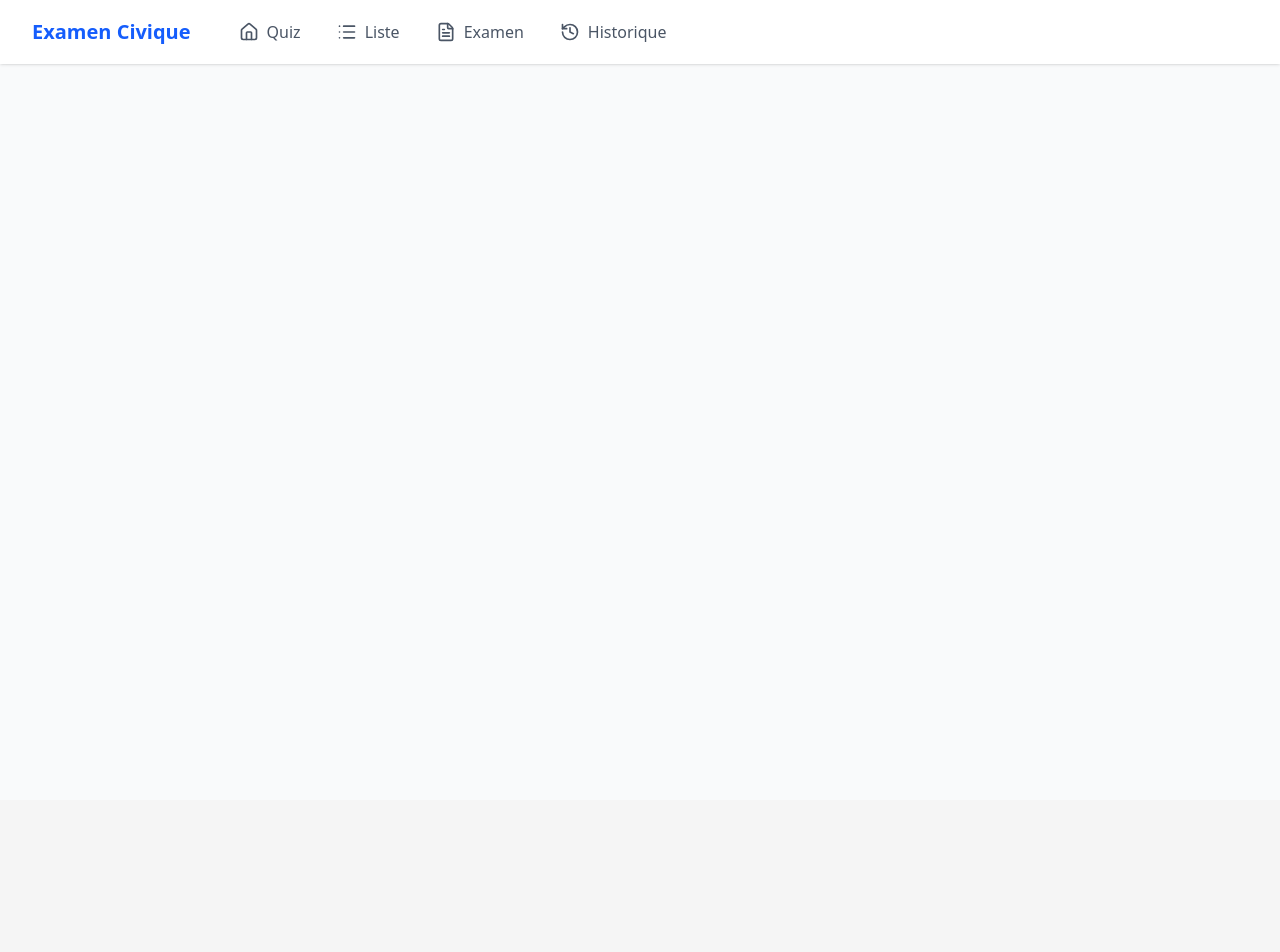
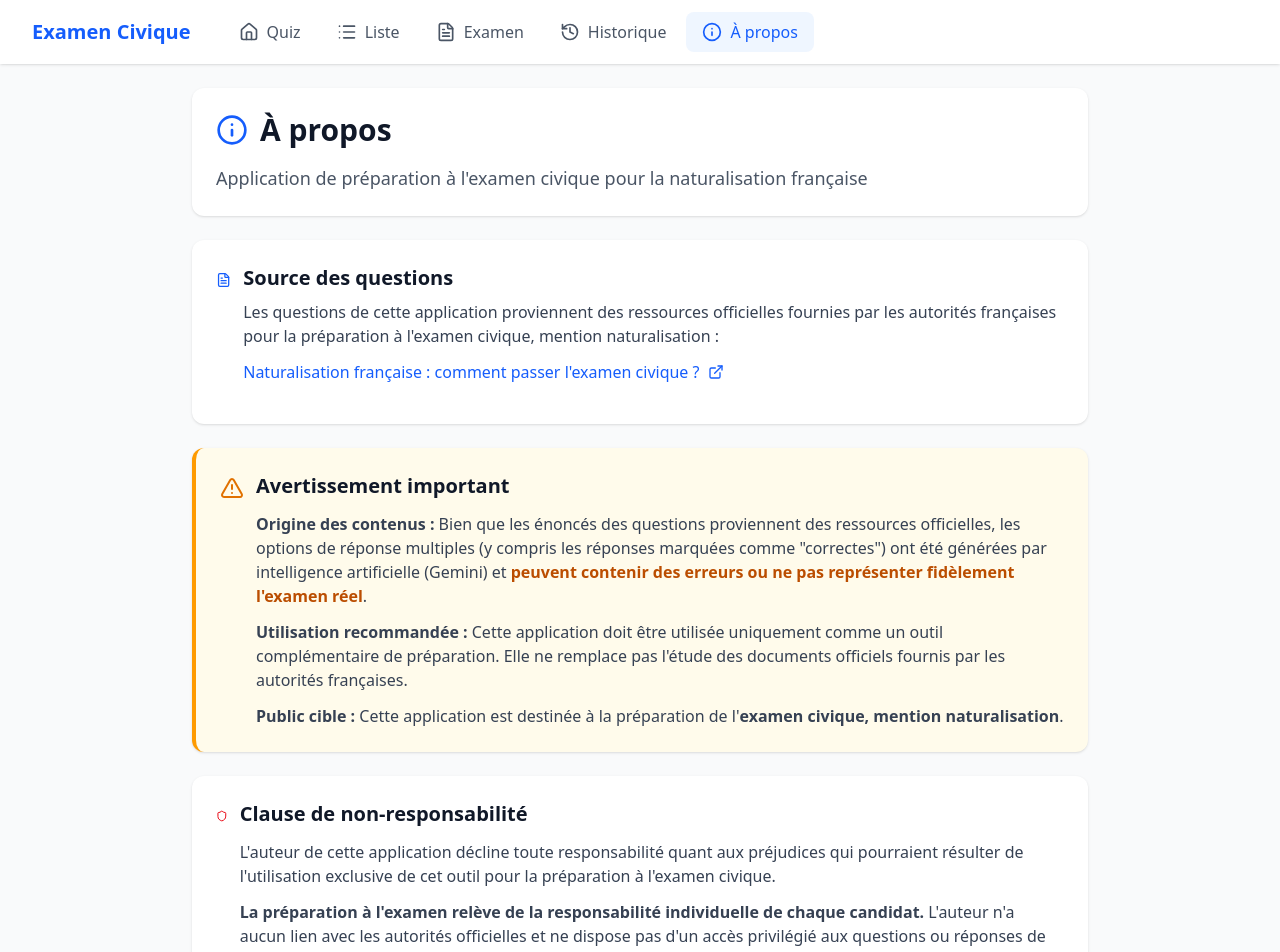
Before and after one commit to jcurbanog/examen-civique, a React (Vite) app: page /a-propos in a window 1280 px wide. Shown: the top 952 px of the page. Before the commit the page ends 800 px from the top, so only its background shows below. Built offline with nearby package versions, Linux system fonts and the light colour scheme.

Commit message:
Includes About section

```diff
--- a/src/App.tsx
+++ b/src/App.tsx
@@ -5,6 +5,7 @@ import { ListView } from './views/ListView';
 import { MockView } from './views/MockView';
 import { HistoryView } from './views/HistoryView';
 import { ReviewView } from './views/ReviewView';
+import { AboutView } from './views/AboutView';
 
 function App() {
   return (
@@ -16,6 +17,7 @@ function App() {
           <Route path="/liste" element={<ListView />} />
           <Route path="/examen" element={<MockView />} />
           <Route path="/historique" element={<HistoryView />} />
+          <Route path="/a-propos" element={<AboutView />} />
           <Route path="/reviser/:attemptId" element={<ReviewView />} />
         </Routes>
       </Layout>
--- a/src/components/Layout.tsx
+++ b/src/components/Layout.tsx
@@ -1,6 +1,6 @@
 import { useState } from 'react';
 import { Link, useLocation } from 'react-router-dom';
-import { Home, List, FileText, History, Menu, X } from 'lucide-react';
+import { Home, List, FileText, History, Info, Menu, X } from 'lucide-react';
 
 interface LayoutProps {
   children: React.ReactNode;
@@ -16,7 +16,8 @@ const navItems: NavItem[] = [
   { path: '/quiz', label: 'Quiz', icon: <Home size={20} /> },
   { path: '/liste', label: 'Liste', icon: <List size={20} /> },
   { path: '/examen', label: 'Examen', icon: <FileText size={20} /> },
-  { path: '/historique', label: 'Historique', icon: <History size={20} /> }
+  { path: '/historique', label: 'Historique', icon: <History size={20} /> },
+  { path: '/a-propos', label: 'À propos', icon: <Info size={20} /> }
 ];
 
 export function Layout({ children }: LayoutProps) {
--- /dev/null
+++ b/src/views/AboutView.tsx
@@ -0,0 +1,178 @@
+import { Info, ExternalLink, AlertTriangle, Code, Shield, FileText } from 'lucide-react';
+
+export function AboutView() {
+  return (
+    <div className="max-w-4xl mx-auto">
+      {/* Header */}
+      <div className="bg-white rounded-xl shadow-sm p-6 mb-6">
+        <div className="flex items-center space-x-3 mb-4">
+          <Info className="text-blue-600" size={32} />
+          <h1 className="text-3xl font-bold text-gray-900">À propos</h1>
+        </div>
+        <p className="text-gray-600 text-lg">
+          Application de préparation à l'examen civique pour la naturalisation française
+        </p>
+      </div>
+
+      {/* Source Section */}
+      <div className="bg-white rounded-xl shadow-sm p-6 mb-6">
+        <div className="flex items-start space-x-3 mb-4">
+          <FileText className="text-blue-600 mt-1" size={24} />
+          <div>
+            <h2 className="text-xl font-bold text-gray-900 mb-2">Source des questions</h2>
+            <p className="text-gray-700 mb-3">
+              Les questions de cette application proviennent des ressources officielles fournies par les autorités françaises pour la préparation à l'examen civique, mention naturalisation :
+            </p>
+            <a
+              href="https://www.service-public.gouv.fr/particuliers/vosdroits/F39426"
+              target="_blank"
+              rel="noopener noreferrer"
+              className="inline-flex items-center space-x-2 text-blue-600 hover:text-blue-800 font-medium transition-colors"
+            >
+              <span>Naturalisation française : comment passer l'examen civique ?</span>
+              <ExternalLink size={16} />
+            </a>
+          </div>
+        </div>
+      </div>
+
+      {/* Important Warning */}
+      <div className="bg-amber-50 border-l-4 border-amber-500 rounded-xl shadow-sm p-6 mb-6">
+        <div className="flex items-start space-x-3">
+          <AlertTriangle className="text-amber-600 mt-1 flex-shrink-0" size={24} />
+          <div>
+            <h2 className="text-xl font-bold text-gray-900 mb-3">Avertissement important</h2>
+            <div className="space-y-3 text-gray-700">
+              <p>
+                <strong>Origine des contenus :</strong> Bien que les énoncés des questions proviennent des ressources officielles, les options de réponse multiples (y compris les réponses marquées comme "correctes") ont été générées par intelligence artificielle (Gemini) et <strong className="text-amber-700">peuvent contenir des erreurs ou ne pas représenter fidèlement l'examen réel</strong>.
+              </p>
+              <p>
+                <strong>Utilisation recommandée :</strong> Cette application doit être utilisée uniquement comme un outil complémentaire de préparation. Elle ne remplace pas l'étude des documents officiels fournis par les autorités françaises.
+              </p>
+              <p>
+                <strong>Public cible :</strong> Cette application est destinée à la préparation de l'<strong>examen civique, mention naturalisation</strong>.
+              </p>
+            </div>
+          </div>
+        </div>
+      </div>
+
+      {/* Disclaimer Section */}
+      <div className="bg-white rounded-xl shadow-sm p-6 mb-6">
+        <div className="flex items-start space-x-3 mb-4">
+          <Shield className="text-red-600 mt-1" size={24} />
+          <div>
+            <h2 className="text-xl font-bold text-gray-900 mb-3">Clause de non-responsabilité</h2>
+            <div className="space-y-3 text-gray-700">
+              <p>
+                L'auteur de cette application décline toute responsabilité quant aux préjudices qui pourraient résulter de l'utilisation exclusive de cet outil pour la préparation à l'examen civique.
+              </p>
+              <p>
+                <strong>La préparation à l'examen relève de la responsabilité individuelle de chaque candidat.</strong> L'auteur n'a aucun lien avec les autorités officielles et ne dispose pas d'un accès privilégié aux questions ou réponses de l'examen réel.
+              </p>
+              <p>
+                Cette application est fournie "en l'état", sans garantie d'aucune sorte, expresse ou implicite. En utilisant cette application, vous reconnaissez et acceptez que :
+              </p>
+              <ul className="list-disc list-inside space-y-2 ml-4">
+                <li>Les informations peuvent contenir des inexactitudes ou des erreurs</li>
+                <li>L'application ne garantit pas le succès à l'examen officiel</li>
+                <li>Vous devez consulter les sources officielles pour une préparation complète</li>
+                <li>L'auteur ne peut être tenu responsable des résultats obtenus à l'examen</li>
+              </ul>
+            </div>
+          </div>
+        </div>
+      </div>
+
+      {/* Open Source Section */}
+      <div className="bg-white rounded-xl shadow-sm p-6 mb-6">
+        <div className="flex items-start space-x-3 mb-4">
+          <Code className="text-green-600 mt-1" size={24} />
+          <div>
+            <h2 className="text-xl font-bold text-gray-900 mb-3">Licence et code source</h2>
+            <div className="space-y-3 text-gray-700">
+              <p>
+                Cette application est <strong>gratuite</strong> et son code source est disponible en ligne sous licence open source.
+              </p>
+              <div className="bg-gray-50 rounded-lg p-4 border border-gray-200">
+                <p className="text-sm text-gray-600 mb-2">Code source disponible sur :</p>
+                <p className="text-gray-500 italic">[Lien GitHub à ajouter après publication]</p>
+              </div>
+              <p className="text-sm text-gray-600">
+                Les contributions et suggestions d'amélioration sont les bienvenues via le dépôt GitHub.
+              </p>
+            </div>
+          </div>
+        </div>
+      </div>
+
+      {/* Additional Legal Info */}
+      <div className="bg-gray-50 rounded-xl shadow-sm p-6 mb-6">
+        <h2 className="text-xl font-bold text-gray-900 mb-3">Informations légales complémentaires</h2>
+        <div className="space-y-3 text-gray-700 text-sm">
+          <div>
+            <h3 className="font-semibold text-gray-900 mb-1">Protection des données</h3>
+            <p>
+              Cette application ne collecte aucune donnée personnelle. Toutes les informations (historique des tentatives d'examen) sont stockées localement dans votre navigateur via le localStorage et ne sont jamais transmises à des serveurs externes.
+            </p>
+          </div>
+          <div>
+            <h3 className="font-semibold text-gray-900 mb-1">Propriété intellectuelle</h3>
+            <p>
+              Les questions proviennent de sources gouvernementales françaises officielles et sont dans le domaine public. Les options de réponse générées et le code de l'application sont fournis sous licence open source.
+            </p>
+          </div>
+          <div>
+            <h3 className="font-semibold text-gray-900 mb-1">Utilisation</h3>
+            <p>
+              Cette application est destinée à un usage personnel et éducatif uniquement. Toute utilisation commerciale est interdite sans autorisation préalable.
+            </p>
+          </div>
+          <div>
+            <h3 className="font-semibold text-gray-900 mb-1">Modification et mise à jour</h3>
+            <p>
+              L'auteur se réserve le droit de modifier, mettre à jour ou interrompre l'application à tout moment sans préavis.
+            </p>
+          </div>
+        </div>
+      </div>
+
+      {/* Contact Section */}
+      <div className="bg-blue-50 rounded-xl shadow-sm p-6">
+        <h2 className="text-xl font-bold text-gray-900 mb-3">Ressources officielles recommandées</h2>
+        <p className="text-gray-700 mb-3">
+          Pour une préparation complète, consultez les ressources officielles suivantes :
+        </p>
+        <ul className="space-y-2">
+          <li>
+            <a
+              href="https://www.service-public.gouv.fr/particuliers/vosdroits/F39426"
+              target="_blank"
+              rel="noopener noreferrer"
+              className="inline-flex items-center space-x-2 text-blue-600 hover:text-blue-800 transition-colors"
+            >
+              <span>Guide officiel de l'examen civique</span>
+              <ExternalLink size={14} />
+            </a>
+          </li>
+          <li>
+            <a
+              href="https://www.immigration.interieur.gouv.fr/"
+              target="_blank"
+              rel="noopener noreferrer"
+              className="inline-flex items-center space-x-2 text-blue-600 hover:text-blue-800 transition-colors"
+            >
+              <span>Ministère de l'Intérieur - Immigration</span>
+              <ExternalLink size={14} />
+            </a>
+          </li>
+        </ul>
+      </div>
+
+      {/* Footer */}
+      <div className="text-center mt-8 mb-4 text-gray-500 text-sm">
+        <p>Version 1.0.0 - Janvier 2026</p>
+      </div>
+    </div>
+  );
+}
```
Also changed, not shown: 2 other files (tests, documents, lock files or other folders).
